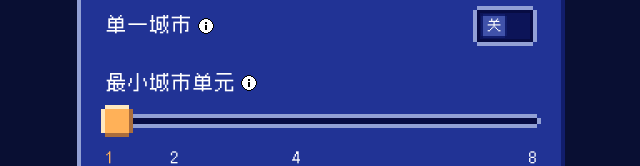
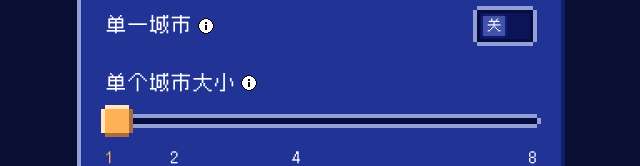
Before and after one commit to Kinsey-LKJ/theotown-region-creater, a Next.js app: page / in a window 1280 px wide. Shown: the part 514-680 px from the top of the page, without its empty margins (319-959 px from the left). Built offline with nearby package versions, Linux system fonts and the light colour scheme.

Commit message:
修改文案

```diff
--- a/pages/index.js
+++ b/pages/index.js
@@ -253,7 +253,7 @@ export default function Home() {
                   gridGap: "4px",
                 }}
               >
-                最小城市单元
+                单个城市大小
                 <svg
                   width="20"
                   height="20"
```
